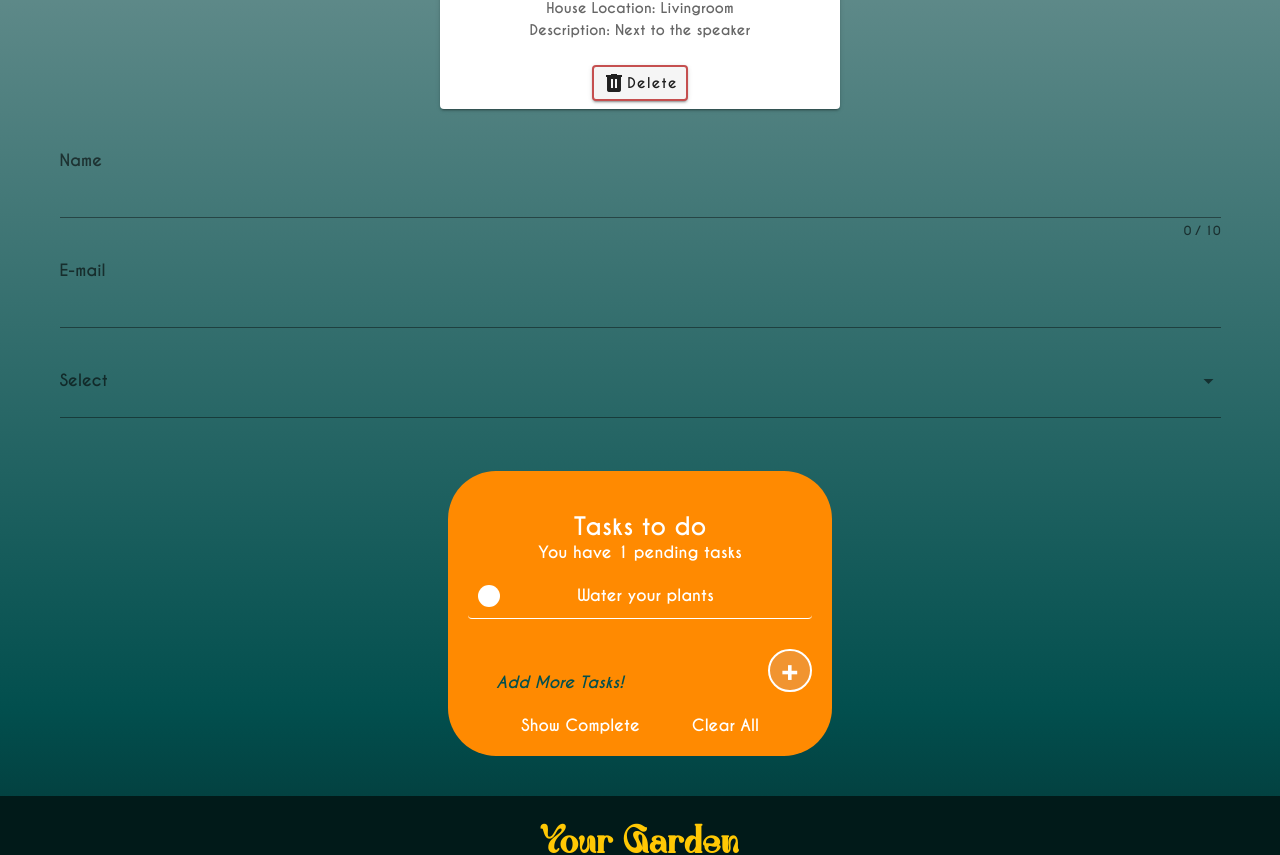
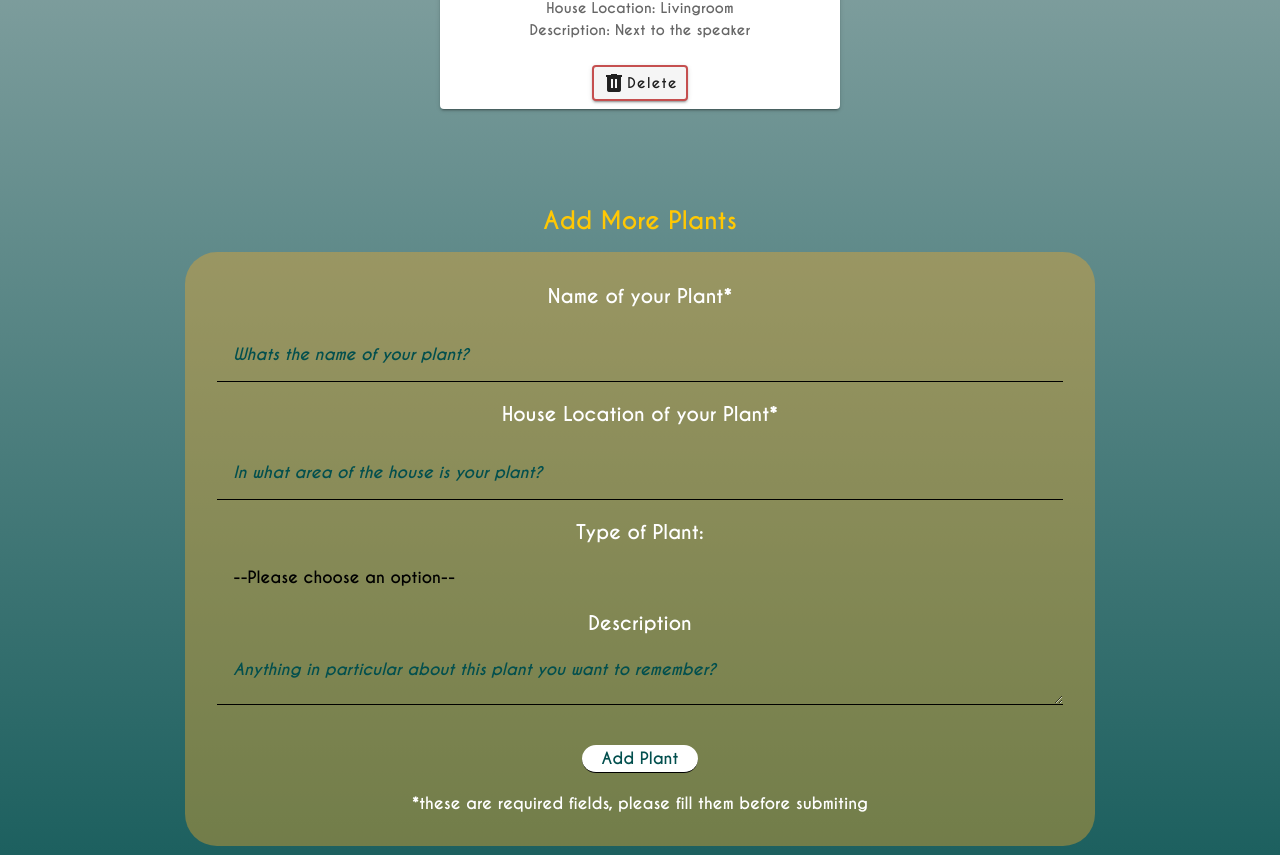
Before and after one commit to rodiramo/parcial2-admt1a-diazramos_rocio-guggiari_micaela, a Vue app: page / in a window 1280 px wide. Shown: the part 1793-2648 px from the top of the page. Built offline with nearby package versions, Linux system fonts and the light colour scheme.

Commit message:
Update NewPLant
style css finish file

```diff
--- a/src/components/NewPlant.vue
+++ b/src/components/NewPlant.vue
@@ -1,4 +1,4 @@
-<!-- <template>
+<template>
   <div class="container mt-5 mb-5" id="add">
     <h2 class="text-center mb-3">Add More Plants</h2>
     <form class="form-plants" v-on:submit.prevent="add()"  @keydown.enter.prevent="">
@@ -8,7 +8,7 @@
       <input type="text" v-model="plant.newLocation" name="family" placeholder="In what area of the house is your plant?"/>
       <label for="type"> Type of Plant: </label>
       <select v-model="plant.newSelected">
-        <option value="" disabled>--Please choose an option--</option>
+        <option value="" disabled>--Please choose an option-- <v-icon>mdi-arrow-down-drop-circle-outline</v-icon></option>
         <option value="Unkwown">Unknown</option>
         <option value="Calathea">Calathea</option>
         <option value="Orchid">Orchid</option>
@@ -32,22 +32,6 @@
       <p>*these are required fields, please fill them before submiting</p>
     </form>
   </div>
-</template> -->
-<template>
-  <v-form ref="form">
-    <v-text-field  :counter="10"  label="Name" required></v-text-field>
-    <v-text-field  label="E-mail" required></v-text-field>
-    <v-select
-      v-model="select"
-      label="Select"
-      :items="['California', 'Colorado', 'Florida', 'Georgia', 'Texas', 'Wyoming']"
-      variant="underlined"
-    ></v-select>
-    <!-- <v-btn color="success" class="mr-4" @click="validate">
-      Validate
-    </v-btn> -->
-
-  </v-form>
 </template>
 
 <script>
@@ -76,4 +60,39 @@ export default {
   computed: {},
 };
 </script>
-<style></style>
+<style>
+#add{
+  margin-top: 4rem;
+}
+#add h2{
+  color: #FFC804;
+  margin-bottom: 1rem;
+}
+.form-plants{
+  background: rgba(239,168,41,0.4);
+  color: #fff;
+  display: flex;
+  flex-direction: column;
+  padding: 2rem;
+  width: 80%;
+  margin: 0 auto;
+  border-radius: 2rem;
+}
+.form-plants input, select{
+  padding: 1rem;
+  border-bottom: 1px solid black;
+  border-radius: 0px;
+}
+
+#add textarea{
+  border-bottom: 1px solid black;
+  border-radius: 0px;
+}
+
+#add div input{
+  background: #fff;
+  color: #024F4E;
+  border-radius: 2em;
+  padding: 3px 20px;
+}
+</style>
```
